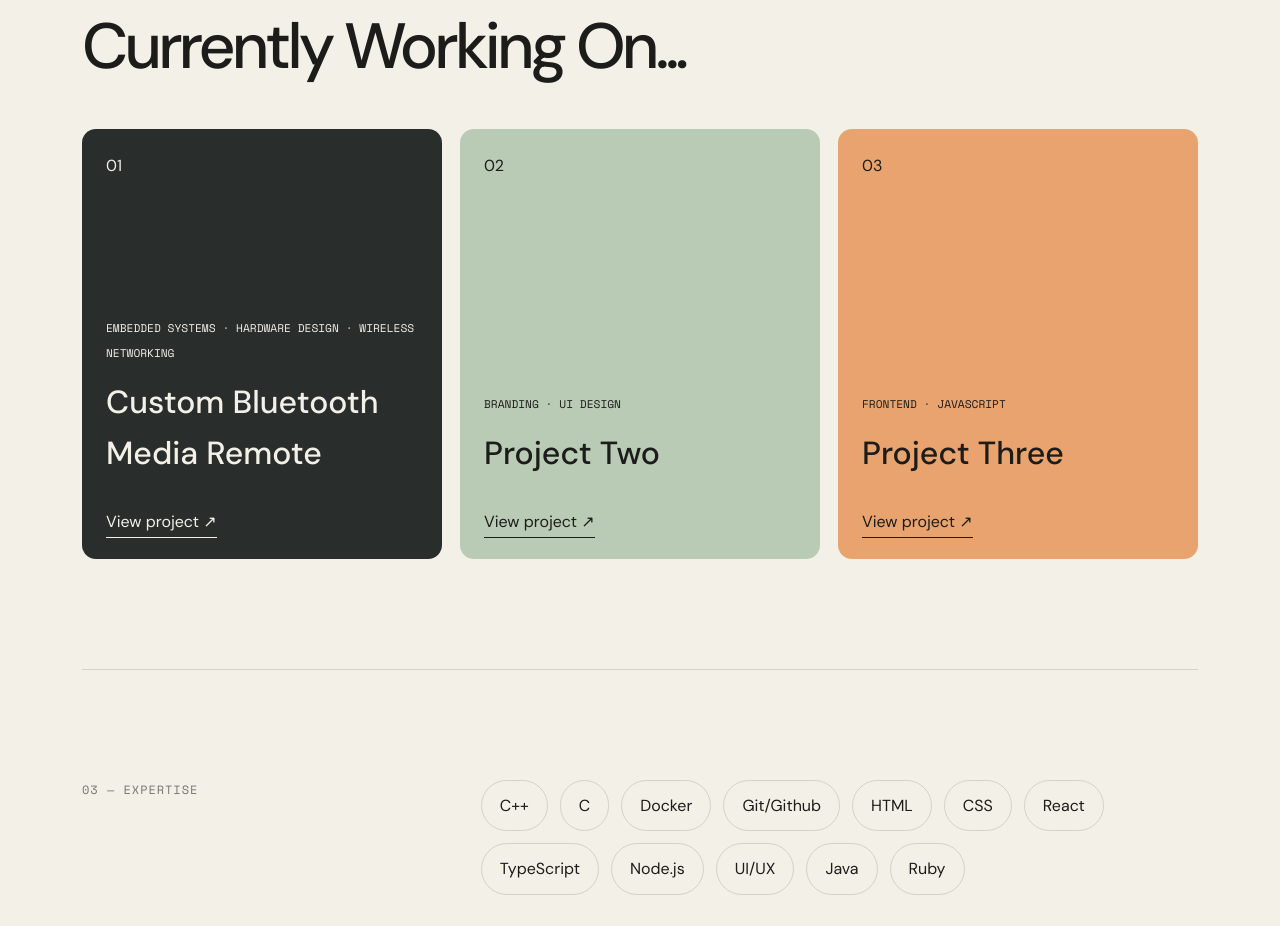
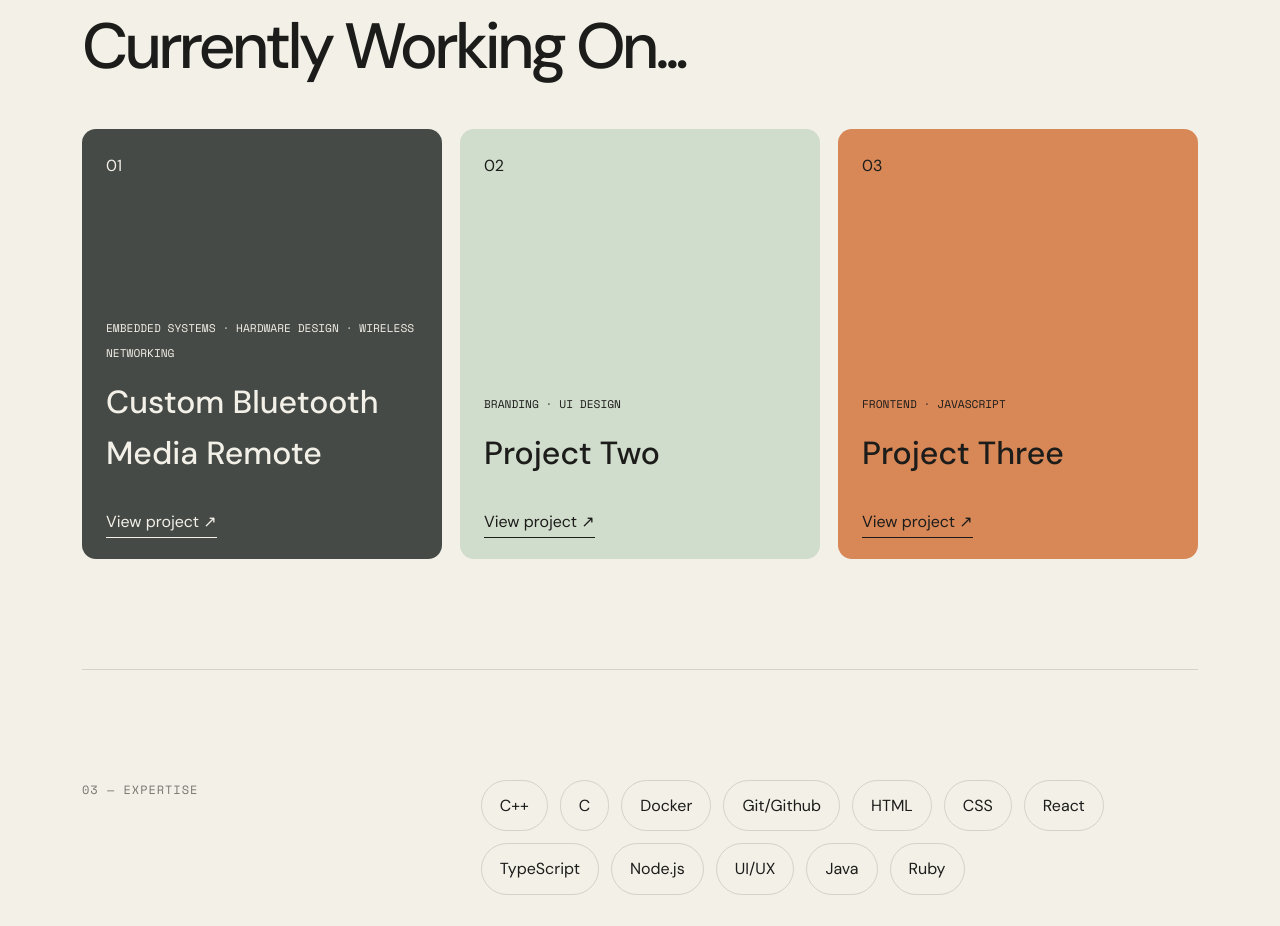
Before and after one commit to hajjia24/hajjia24.github.io, a plain HTML site: page index.html in a window 1280 px wide. Shown: the part 1710-2636 px from the top of the page. Drawn offline with nearby package versions, Linux system fonts and the light colour scheme.

Commit message:
project card colors

```diff
--- a/index.html
+++ b/index.html
@@ -50,15 +50,15 @@
             <p class="section-label">02 — In Progress</p>
             <h2>Currently Working On...</h2>
             <div class="project-grid">
-                <article class="project-card project-card--dark">
+                <article class="project-card project-card--dark-alt">
                     <p>01</p>
                     <div><small>Embedded Systems · Hardware Design · Wireless Networking </small><h3>Custom Bluetooth Media Remote</h3><a href="projects/index.html">View project ↗</a></div>
                 </article>
-                <article class="project-card project-card--green">
+                <article class="project-card project-card--green-alt">
                     <p>02</p>
                     <div><small>Branding · UI Design</small><h3>Project Two</h3><a href="projects/index.html">View project ↗</a></div>
                 </article>
-                <article class="project-card project-card--orange">
+                <article class="project-card project-card--orange-alt">
                     <p>03</p>
                     <div><small>Frontend · JavaScript</small><h3>Project Three</h3><a href="projects/index.html">View project ↗</a></div>
                 </article>
--- a/style.css
+++ b/style.css
@@ -27,6 +27,7 @@ body { background:var(--cream); color:var(--ink); font-family:'DM Sans',sans-ser
 .project-grid { display:grid; grid-template-columns:repeat(3,1fr); gap:18px; margin-top:50px; }
 .project-card { min-height:430px; display:flex; flex-direction:column; justify-content:space-between; padding:24px; border-radius:var(--radius); }
 .project-card--dark { background:#292d2b; color:var(--cream); } .project-card--green { background:var(--green); } .project-card--orange { background:var(--orange); }
+.project-card--dark-alt { background:#454a46; color:var(--cream); } .project-card--green-alt { background:#d1ddcc; } .project-card--orange-alt { background:#d88757; }
 .project-card small { font-family:'Space Mono',monospace; font-size:.7rem; text-transform:uppercase; }
 .project-card h3 { margin:12px 0 30px; font-size:2rem; font-weight:500; }
 .project-card a { border-bottom:1px solid currentColor; padding-bottom:5px; }
```
